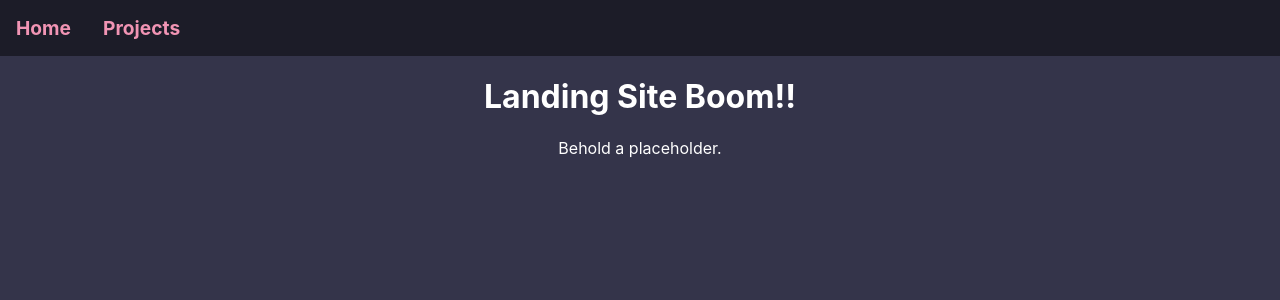
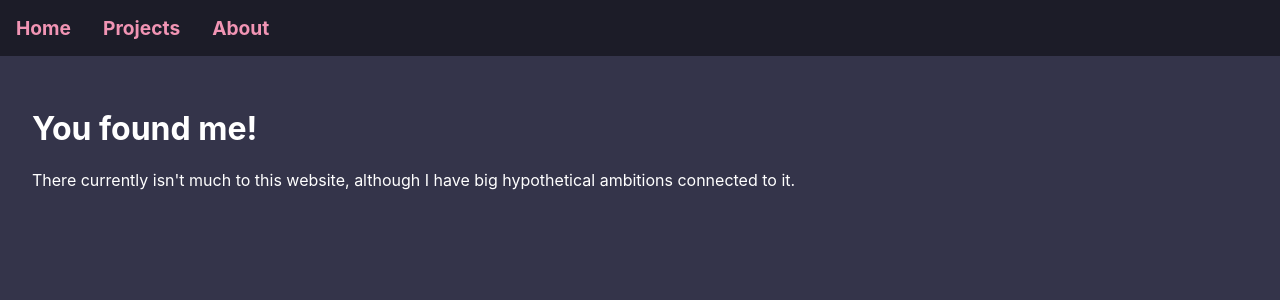
Before and after one commit to alloba/personal-site, a React (Create React App) app: page / in a window 1280 px wide. Shown: the top 300 px of the page. Built offline with nearby package versions, Linux system fonts and the light colour scheme.

Commit message:
- add about page - tiny refactorings

```diff
--- a/src/App.css
+++ b/src/App.css
@@ -1,3 +1,13 @@
 .App {
-  text-align: center;
+
 }
+
+.routes {
+    padding: 1em;
+}
+
+a {
+    text-decoration: none;
+    color: #F194B4;
+    font-weight: bold;
+}
--- a/src/App.js
+++ b/src/App.js
@@ -1,13 +1,11 @@
 import './App.css';
+import {Routes, Route} from 'react-router-dom'
 
+import NavigationComponent from "./data-structures/NavigationComponent";
+import MenuTop from "./components/MenuTop/MenuTop";
 import Home from "./routes/home/Home";
 import Projects from "./routes/projects/Projects";
-import {
-    Routes,
-    Route
-} from 'react-router-dom'
-import MenuTop from "./components/MenuTop/MenuTop";
-import {NavigationComponent} from "./data-structures/NavigationComponent";
+import About from "./routes/About/About";
 
 /**
  * Entrypoint into the React site.
@@ -23,7 +21,9 @@ function App() {
     return (
         <div className="App">
             <MenuTop menuObjects={menuItems}/>
-            <Routes>{routes}</Routes>
+            <div className={'routes'}>
+                <Routes>{routes}</Routes>
+            </div>
         </div>
     );
 }
@@ -31,6 +31,7 @@ function App() {
 const menuItems = [
     new NavigationComponent('Home', 'Home page for website', '/', <Home/>),
     new NavigationComponent('Projects', 'Projects page', '/projects', <Projects/>),
+    new NavigationComponent('About', 'About me.', '/about', <About/>)
 ]
 
 const routes = menuItems.map(item =>
--- a/src/components/MenuTop/MenuTop.css
+++ b/src/components/MenuTop/MenuTop.css
@@ -1,6 +1,5 @@
 .MenuTop {
     background: #1c1c28;
-    padding-top: 0%;
 }
 
 
--- a/src/data-structures/NavigationComponent.js
+++ b/src/data-structures/NavigationComponent.js
@@ -1,4 +1,4 @@
-export class NavigationComponent {
+export default class NavigationComponent {
     constructor(name = '', description = '', link = '', component = undefined) {
         this.title = name
         this.description = description
--- /dev/null
+++ b/src/routes/About/About.css
@@ -0,0 +1 @@
+.About {}
--- /dev/null
+++ b/src/routes/About/About.js
@@ -0,0 +1,24 @@
+import React from 'react';
+import PropTypes from 'prop-types';
+import './About.css';
+
+const About = () => (
+  <div className="About">
+      <h1>About Me</h1>
+      <p>I'm just like... a guy, my dude.</p>
+
+      <ul>
+          <li><a href={'https://gitlab.com/alloba'}> Fullstack Developer</a></li>
+          <li><a href={'https://anilist.co/user/alloba/'}>Enjoyer of Trash Anime</a></li>
+          <li><a href={'https://open.spotify.com/user/alloba0'}>Garbage Music Connoisseur</a></li>
+      </ul>
+
+      <p>All of these titles are appropriate, as are many others.</p>
+  </div>
+);
+
+About.propTypes = {};
+
+About.defaultProps = {};
+
+export default About;
--- a/src/routes/home/Home.css
+++ b/src/routes/home/Home.css
@@ -0,0 +1,3 @@
+.Home {
+    padding: 1em;
+}
--- a/src/routes/home/Home.js
+++ b/src/routes/home/Home.js
@@ -1,8 +1,13 @@
+import './Home.css'
+
 function Home() {
     return (
-        <div>
-            <h1>Landing Site Boom!!</h1>
-            <p>Behold a placeholder.</p>
+        <div className={'Home'}>
+            <h1>You found me!</h1>
+            <p>
+                There currently isn't much to this website, although I have big hypothetical ambitions connected to
+                it.
+            </p>
         </div>
     )
 }
```
